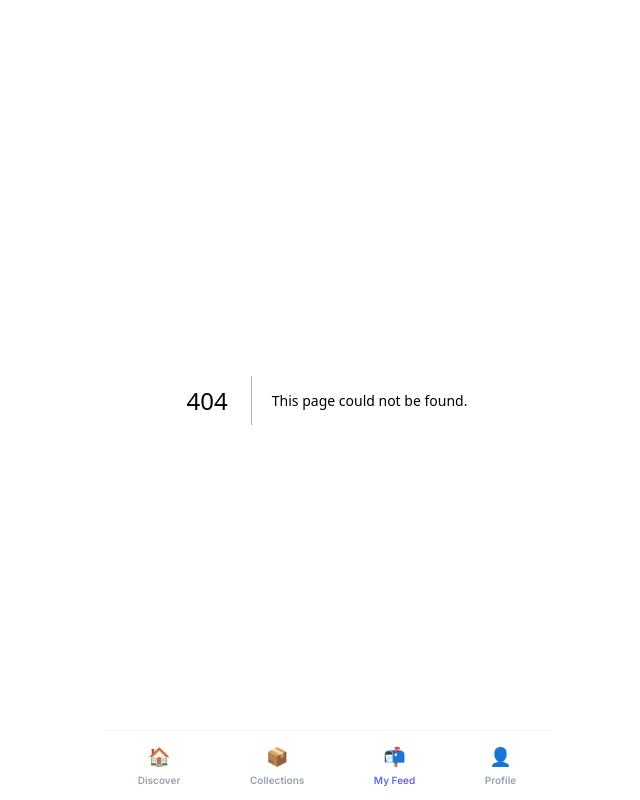
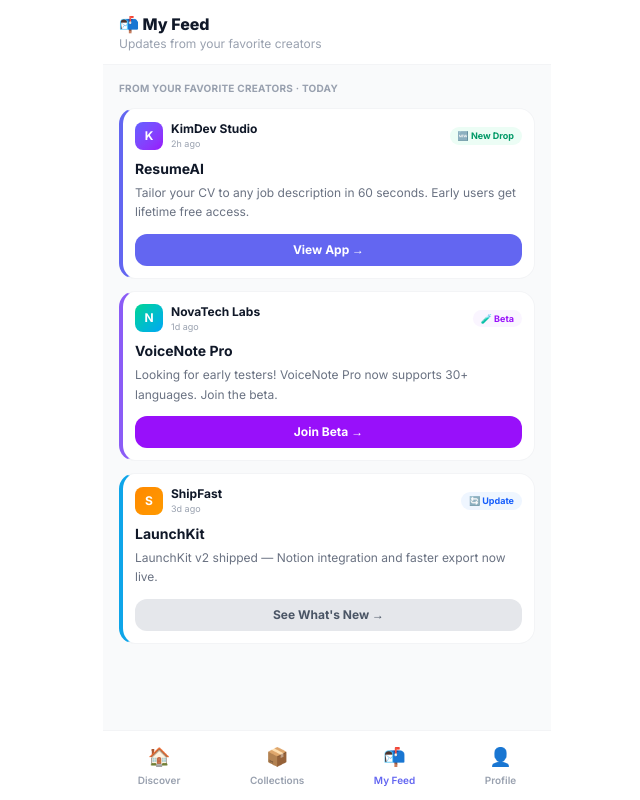
Before and after one commit to hyun9junn/AppDrop, a Next.js app: page /feed in a window 1280 px wide. Before the commit this address had no page. Shown: the whole page, without its empty margins (313-953 px from the left). Built offline with nearby package versions, Linux system fonts and the light colour scheme.

Commit message:
feat: My Feed screen with creator update items and badge types

```diff
--- /dev/null
+++ b/app/feed/page.tsx
@@ -0,0 +1,36 @@
+import { feedItems } from '@/lib/mock-data/feed-items'
+import { creators } from '@/lib/mock-data/creators'
+import { apps } from '@/lib/mock-data/apps'
+import FeedItem from '@/components/feed/FeedItem'
+
+export default function FeedPage() {
+  const enriched = feedItems
+    .map(item => ({
+      item,
+      creator: creators.find(c => c.id === item.creatorId),
+      app: apps.find(a => a.id === item.appId),
+    }))
+    .filter(e => e.creator && e.app) as { item: typeof feedItems[0]; creator: typeof creators[0]; app: typeof apps[0] }[]
+
+  return (
+    <div className="pb-20 bg-gray-50 min-h-screen">
+      <div className="bg-white px-4 pt-3 pb-3 border-b border-gray-100">
+        <p className="font-extrabold text-gray-900 text-base">📬 My Feed</p>
+        <p className="text-xs text-gray-400">Updates from your favorite creators</p>
+      </div>
+      {enriched.length === 0 ? (
+        <div className="p-8 text-center">
+          <p className="text-gray-400 text-sm">No updates yet.</p>
+          <p className="text-gray-300 text-xs mt-1">Save creators you like to see their drops here.</p>
+        </div>
+      ) : (
+        <div className="p-4 flex flex-col gap-3">
+          <p className="text-[10px] text-gray-400 font-bold uppercase tracking-wide">From your favorite creators · Today</p>
+          {enriched.map(({ item, creator, app }) => (
+            <FeedItem key={item.id} item={item} creator={creator} app={app} />
+          ))}
+        </div>
+      )}
+    </div>
+  )
+}
--- /dev/null
+++ b/components/feed/FeedItem.tsx
@@ -0,0 +1,58 @@
+import type { FeedItem as FeedItemType, Creator, App, FeedItemType as FeedItemTypeEnum } from '@/lib/types'
+import Link from 'next/link'
+import { gradientMap } from '@/lib/types'
+
+interface FeedItemProps {
+  item: FeedItemType
+  creator: Creator
+  app: App
+}
+
+const badgeConfig: Record<FeedItemTypeEnum, { label: string; bg: string; text: string; cta: string; ctaBg: string }> = {
+  drop:         { label: '🆕 New Drop',     bg: 'bg-emerald-50',  text: 'text-emerald-600', cta: 'View App →',       ctaBg: 'bg-brand' },
+  beta:         { label: '🧪 Beta',         bg: 'bg-purple-50',   text: 'text-purple-600',  cta: 'Join Beta →',      ctaBg: 'bg-purple-600' },
+  announcement: { label: '📢 Announcement', bg: 'bg-amber-50',    text: 'text-amber-600',   cta: 'Read More →',      ctaBg: 'bg-amber-500' },
+  update:       { label: '🔄 Update',       bg: 'bg-blue-50',     text: 'text-blue-600',    cta: "See What's New →", ctaBg: 'bg-gray-200' },
+}
+
+function timeAgo(hoursAgo: number) {
+  if (hoursAgo < 24) return `${hoursAgo}h ago`
+  return `${Math.floor(hoursAgo / 24)}d ago`
+}
+
+const borderColors: Record<FeedItemTypeEnum, string> = {
+  drop: '#6366f1',
+  beta: '#8b5cf6',
+  announcement: '#f59e0b',
+  update: '#0ea5e9',
+}
+
+export default function FeedItem({ item, creator, app }: FeedItemProps) {
+  const badge = badgeConfig[item.type]
+  const gradient = gradientMap[app.storyCard.gradientTheme]
+
+  return (
+    <div className="bg-white rounded-2xl p-3 border border-gray-100 border-l-4" style={{ borderLeftColor: borderColors[item.type] }}>
+      <div className="flex items-center gap-2 mb-2">
+        <div className={`w-7 h-7 rounded-lg bg-gradient-to-br ${gradient} flex items-center justify-center text-white text-xs font-bold flex-shrink-0`}>
+          {creator.avatar}
+        </div>
+        <div className="flex-1">
+          <p className="text-xs font-bold text-gray-900">{creator.name}</p>
+          <p className="text-[9px] text-gray-400">{timeAgo(item.hoursAgo)}</p>
+        </div>
+        <span className={`text-[9px] font-bold px-2 py-0.5 rounded-full ${badge.bg} ${badge.text}`}>
+          {badge.label}
+        </span>
+      </div>
+      <p className="font-bold text-gray-900 text-sm mb-1">{app.title}</p>
+      <p className="text-xs text-gray-500 leading-relaxed mb-3 line-clamp-2">{item.body}</p>
+      <Link
+        href={`/story/${app.id}`}
+        className={`block w-full ${badge.ctaBg} ${item.type === 'update' ? 'text-gray-600' : 'text-white'} font-bold text-xs py-2 rounded-xl text-center`}
+      >
+        {badge.cta}
+      </Link>
+    </div>
+  )
+}
```
Also changed, not shown: 1 other file (tests, documents, lock files or other folders).
